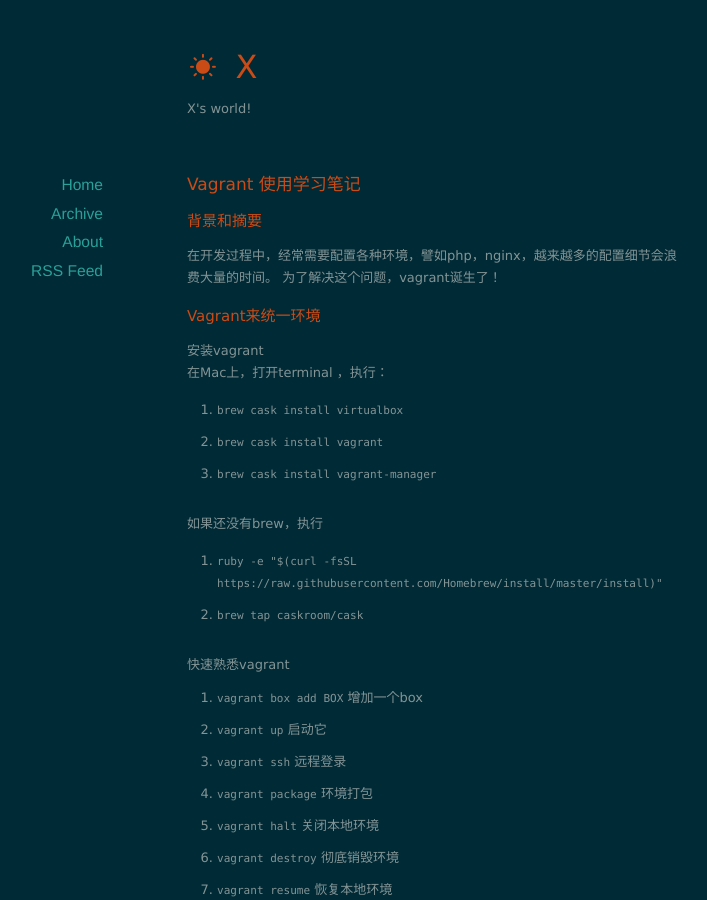
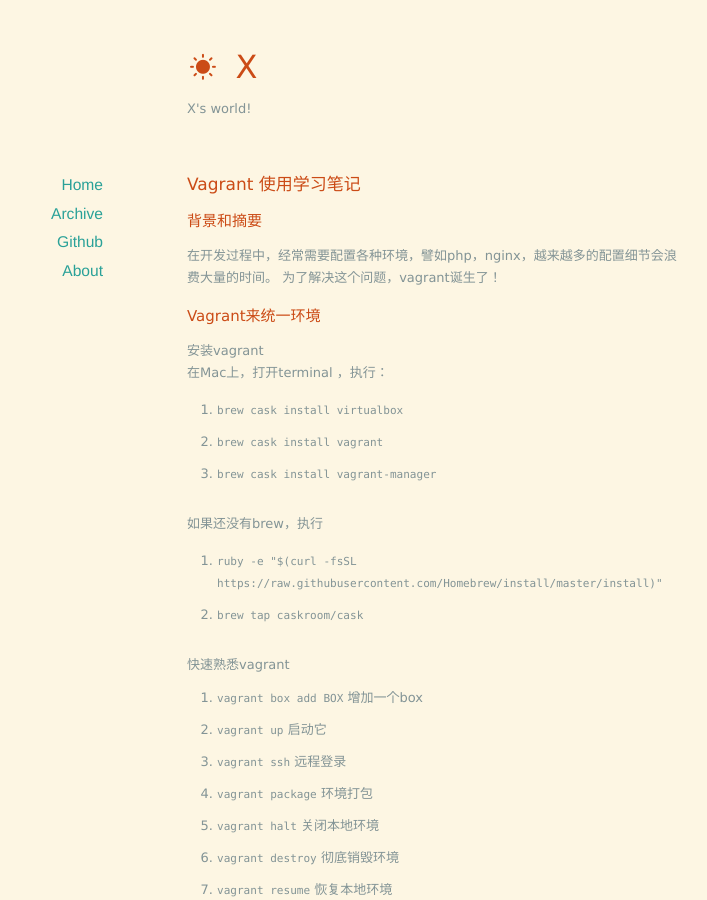
Before and after one commit to xxlv/okuer, a Jekyll site: the page built from index.html, in a window 1280 px wide and 900 px high. Shown: the whole window, without its empty margins (203-910 px from the left). Built offline with Jekyll 4.4.1, drawn with Linux system fonts in a browser that asks for light colours; nearby versions of some CDN libraries; the list of posts is cut into pages by our own code.

Commit message:
new layout

```diff
--- a/_layouts/default.html
+++ b/_layouts/default.html
@@ -11,7 +11,7 @@
   <![endif]-->
 
   <link href="/assets/css/style.css" rel="stylesheet" />
-  <link href="/assets/css/colors-dark.css" rel="stylesheet" />
+  <link href="/assets/css/colors-light.css" rel="stylesheet" />
 
 </head>
 
@@ -35,8 +35,9 @@
         <ul>
           <li><a href="/">Home</a></li>
           <li><a href="/archives">Archive</a></li>
+          <li><a href="https://github.com/xxlv/" target="_blank">Github</a></li>
           <li><a href="/about">About</a></li>
-          <li><a href="/feed.xml">RSS Feed</a></li>
+
         </ul>
       </nav>
     </div>
--- a/about/index.markdown
+++ b/about/index.markdown
@@ -2,5 +2,3 @@
 layout: default
 title: About
 ---
-
-我！
```
